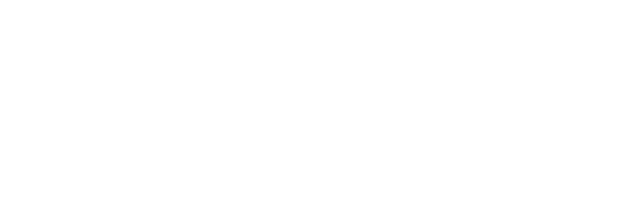
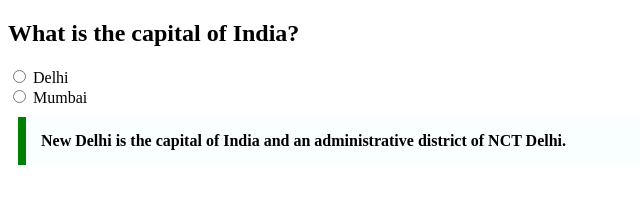
Before and after one commit to acciojob/trivia-KNikhith, a website: page main.html in a window 1280 px wide. Shown: the whole page, without its empty margins (0-640 px from the left). Drawn offline with Linux system fonts and the light colour scheme.

Commit message:
created a submission

```diff
--- a/main.html
+++ b/main.html
@@ -8,6 +8,16 @@
 
 <body>
 	<!-- the entire body must be written by student -->
+	<h2> What is the capital of India? </h2>
+	<form>
+		<input type="radio" name="captial" id="delhi">
+		<label for="delhi">Delhi</label><br/>
+		<input type="radio" name="captial" id="mumbai">
+		<label for="mumbai">Mumbai</label>
+	</form>
+	<blockquote cite="https://en.wikipedia.org/wiki/New_Delhi">
+		New Delhi is the capital of India and an administrative district of NCT Delhi.
+	</blockquote>
     <script type="text/javascript" src="./script.js">
 </script>
 
--- a/styles.css
+++ b/styles.css
@@ -1,2 +1,10 @@
 
 /* Your CSS Code here. */
+blockquote{
+	max-width:600px;
+	margin:10px;
+	padding:15px;
+	border-left: 8px solid green;
+	background-color:#f8fffe;
+	font-weight:Bold;
+}
```
